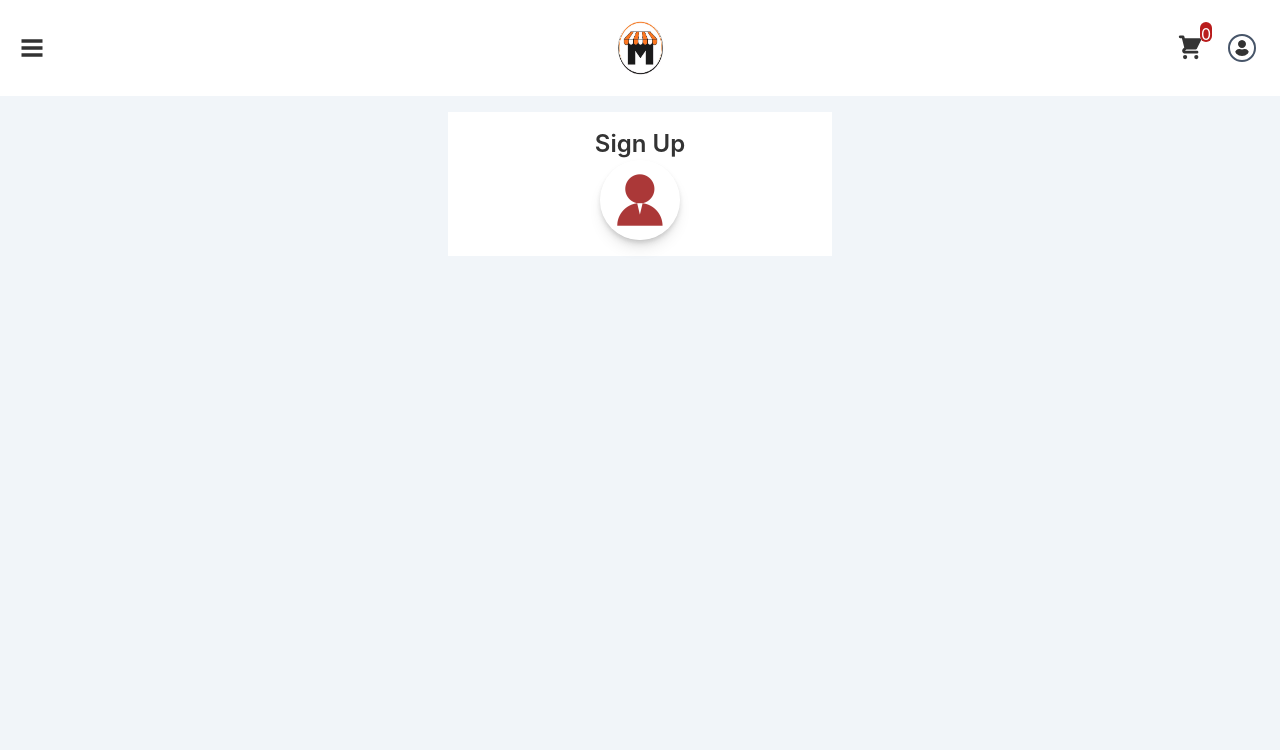
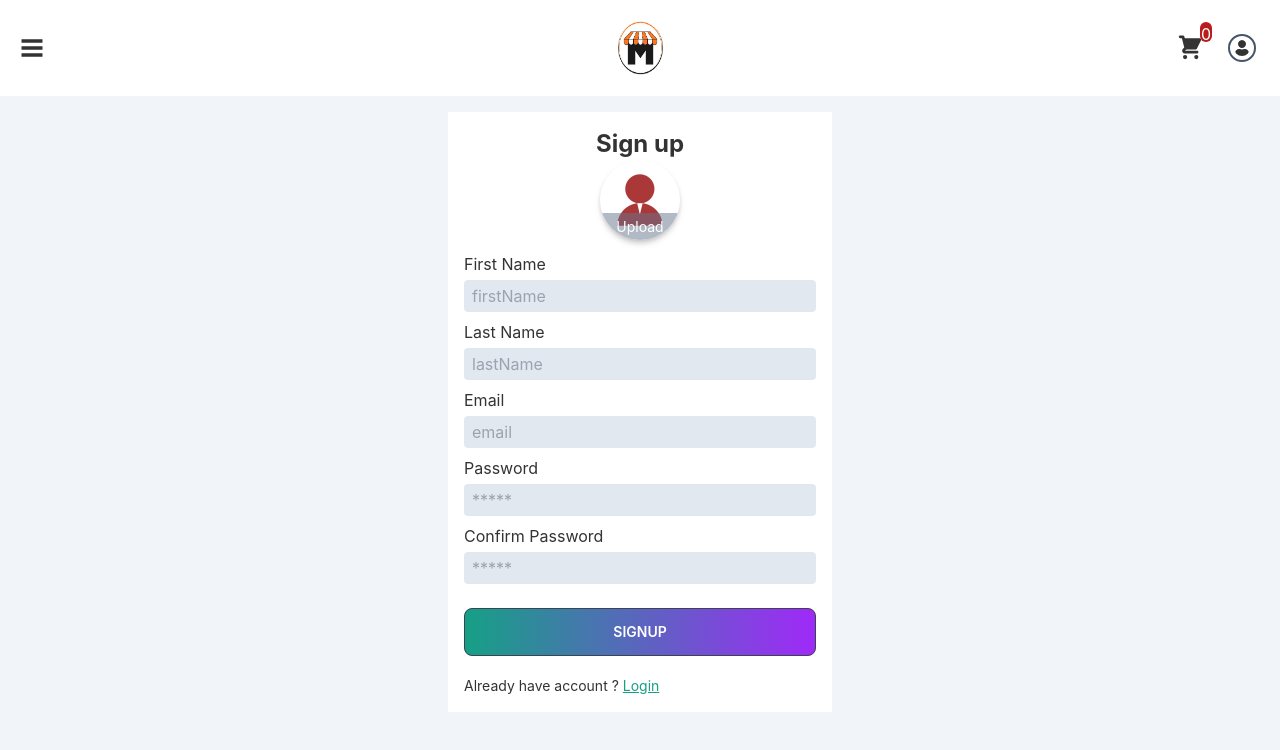
Before and after one commit to tanvirrifat1/mudi-shop-client, a React (Create React App) app: page /signup in a window 1280 px wide. Shown: the top 750 px of the page. Built offline with nearby package versions, Linux system fonts and the light colour scheme.

Commit message:
added login or signup design

```diff
--- a/src/components/Header/Header.js
+++ b/src/components/Header/Header.js
@@ -7,11 +7,16 @@ import { VscThreeBars } from "react-icons/vsc";
 
 export default function Header() {
     const [showMenu, setShowMenu] = useState(false)
-
     const handleMenu = () => {
         setShowMenu(prev => !prev)
     }
 
+    const menuItem = <>
+        <li className='font-semibold'><Link to="/">Home</Link></li>
+        <li className='font-semibold'><Link to="menu">Menu</Link></li>
+        <li className='font-semibold'><Link to="about">About</Link></li>
+        <li className='font-semibold'><Link to="contact">Contact</Link></li>
+    </>
 
     return (
         <div className="navbar shadow-lg">
@@ -21,10 +26,7 @@ export default function Header() {
                         <VscThreeBars className='h-7 w-7' />
                     </label>
                     <ul tabIndex={0} className="menu menu-compact dropdown-content mt-3 p-2 shadow  rounded-box w-52">
-                        <li className='font-semibold'><Link to="/">Home</Link></li>
-                        <li className='font-semibold'><Link to="menu">Menu</Link></li>
-                        <li className='font-semibold'><Link to="about">About</Link></li>
-                        <li className='font-semibold'><Link to="contact">Contact</Link></li>
+                        {menuItem}
                     </ul>
                 </div>
             </div>
--- /dev/null
+++ b/src/components/Loding/LodingButton.js
@@ -0,0 +1,15 @@
+import React from 'react';
+
+const LoadingButton = ({ children, classes, handler, disabled }) => {
+    return (
+        <button
+            onClick={handler}
+            disabled={disabled}
+            className={`hover:text-gray-100 w-full btn bg-gradient-to-r from-primary to-secondary text-white ${classes}`}
+        >
+            {children}
+        </button>
+    );
+};
+
+export default LoadingButton;
--- /dev/null
+++ b/src/components/Loding/SmallSpinner.js
@@ -0,0 +1,11 @@
+import React from 'react'
+
+const SmallSpinner = () => {
+    return (
+        <div className='flex justify-center items-center h-full'>
+            <div className='w-6 h-6 border-2 border-dashed rounded-full animate-spin border-white'></div>
+        </div>
+    )
+}
+
+export default SmallSpinner
--- a/src/components/pages/Login.js
+++ b/src/components/pages/Login.js
@@ -1,7 +1,57 @@
-import React from 'react'
+import React, { useState } from 'react'
+import { Link } from 'react-router-dom'
+import loginImage from '../assest/login-animation.gif'
+import LoadingButton from '../Loding/LodingButton'
+import SmallSpinner from '../Loding/SmallSpinner'
+
 
 export default function Login() {
+    const [loading, setLoading] = useState(false)
     return (
-        <div>Login</div>
+        <div className="p-3 md:p-4">
+            <div className="w-full max-w-sm bg-white m-auto flex  flex-col p-4">
+                <h1 className='text-center text-2xl font-bold'>Login</h1>
+                <div className="w-20 overflow-hidden rounded-full drop-shadow-md shadow-md m-auto">
+                    <img src={loginImage} className="w-full" alt='' />
+                </div>
+
+                <form className="w-full py-3 flex flex-col" >
+                    <label htmlFor="email">Email</label>
+                    <input
+                        type={"email"}
+                        id="email"
+                        name="email"
+                        className="mt-1 mb-2 w-full bg-slate-200 px-2 py-1 rounded "
+                        placeholder='email'
+
+                    />
+                    <label htmlFor="email">Password</label>
+                    <input
+                        type={"password"}
+                        id="password"
+                        name="password"
+                        className="mt-1 mb-2 w-full bg-slate-200 px-2 py-1 rounded "
+                        placeholder='*****'
+
+                    />
+
+                    <div className='mt-4'>
+                        <LoadingButton
+                            type="submit"
+                            className='btn btn-accent mt-3 w-full'
+                            value='Login'
+                        >
+                            {loading ? <SmallSpinner /> : 'signUp'}
+                        </LoadingButton>
+                    </div>
+                </form>
+                <p className="text-left text-sm mt-2">
+                    Don't  have account ?{" "}
+                    <Link to={"/signup"} className="text-secondary underline">
+                        Sign Up
+                    </Link>
+                </p>
+            </div>
+        </div>
     )
 }
--- a/src/components/pages/SignUp.js
+++ b/src/components/pages/SignUp.js
@@ -1,14 +1,94 @@
-import React from 'react'
+import React, { useState } from 'react'
+import { Link } from 'react-router-dom'
 import signUpLogo from '../assest/login-animation.gif'
+import LoadingButton from '../Loding/LodingButton'
+import SmallSpinner from '../Loding/SmallSpinner'
 
 export default function SignUp() {
+    const [loading, setLoading] = useState(false)
     return (
-        <div className='p-3 md:p-4'>
-            <div className='w-full max-w-sm bg-white m-auto flex items-center flex-col p-4'>
-                <h1 className='text-center text-2xl font-semibold'>Sign Up</h1>
-                <div className='w-20 overflow-hidden rounded-full drop-shadow-md shadow-lg'>
-                    <img src={signUpLogo} alt="" className='w-full' />
+        <div className="p-3 md:p-4">
+            <div className="w-full max-w-sm bg-white m-auto flex  flex-col p-4">
+                <h1 className='text-center text-2xl font-bold'>Sign up</h1>
+                <div className="w-20 h-20 overflow-hidden rounded-full drop-shadow-md shadow-md m-auto relative ">
+                    <img src={signUpLogo} className="w-full h-full" alt='' />
+
+                    <label htmlFor="profileImage">
+                        <div className="absolute bottom-0 h-1/3  bg-slate-500 bg-opacity-50 w-full text-center cursor-pointer">
+                            <p className="text-sm p-1 text-white">Upload</p>
+                        </div>
+                        <input type={"file"} id="profileImage" accept="image/*" className="hidden" />
+                    </label>
                 </div>
+
+                <form className="w-full py-3 flex flex-col" >
+                    <label htmlFor="firstName" >First Name</label>
+                    <input
+                        type={"text"}
+                        id="firstName"
+                        name="firstName"
+                        className="mt-1 mb-2 w-full bg-slate-200 px-2 py-1 rounded focus-within:border-purple-400"
+                        placeholder='firstName'
+                    />
+
+                    <label htmlFor="lastName" >Last Name</label>
+                    <input
+                        type={"text"}
+                        id="lastName"
+                        name="lastName"
+                        className="mt-1 mb-2 w-full bg-slate-200 px-2 py-1 rounded focus-within:border-purple-400"
+                        placeholder='lastName'
+                    />
+
+                    <label htmlFor="email">Email</label>
+                    <input
+                        type={"email"}
+                        id="email"
+                        name="email"
+                        className="mt-1 mb-2 w-full bg-slate-200 px-2 py-1 rounded focus-within:border-purple-400"
+                        placeholder='email'
+                    />
+
+                    <label htmlFor="password">Password</label>
+                    <div className="flex px-2 py-1 bg-slate-200 rounded mt-1 mb-2 focus-within:outline focus-within:border-purple-400" >
+                        <input
+                            placeholder='*****'
+                            id="password"
+                            name="password"
+                            className=" w-full bg-slate-200 border-none outline-none "
+
+                        />
+
+                    </div>
+
+                    <label htmlFor="confirmpassword">Confirm Password</label>
+                    <div className="flex px-2 py-1 bg-slate-200 rounded mt-1 mb-2  focus-within:outline focus-within:border-purple-400" >
+                        <input
+                            placeholder='*****'
+                            id="confirmpassword"
+                            name="confirmPassword"
+                            className=" w-full bg-slate-200 border-none outline-none "
+
+                        />
+
+                    </div>
+
+                    <div className='mt-4'>
+                        <LoadingButton
+                            type="submit"
+                            className='btn btn-accent mt-3 w-full'
+                            value='Login'
+                        >
+                            {loading ? <SmallSpinner /> : 'signUp'}
+                        </LoadingButton>
+                    </div>
+                </form>
+                <p className="text-left text-sm mt-2">
+                    Already have account ?{" "}
+                    <Link to={"/login"} className="text-primary underline">
+                        Login
+                    </Link>
+                </p>
             </div>
         </div>
     )
--- a/src/index.js
+++ b/src/index.js
@@ -21,7 +21,7 @@ const router = createBrowserRouter(
       <Route path='/contact' element={<Contact />} />
       <Route path='/login' element={<Login />} />
       <Route path='/product' element={<NewProduct />} />
-      <Route path='/signUp' element={<SignUp />} />
+      <Route path='/signup' element={<SignUp />} />
     </Route>
   )
 )
```
